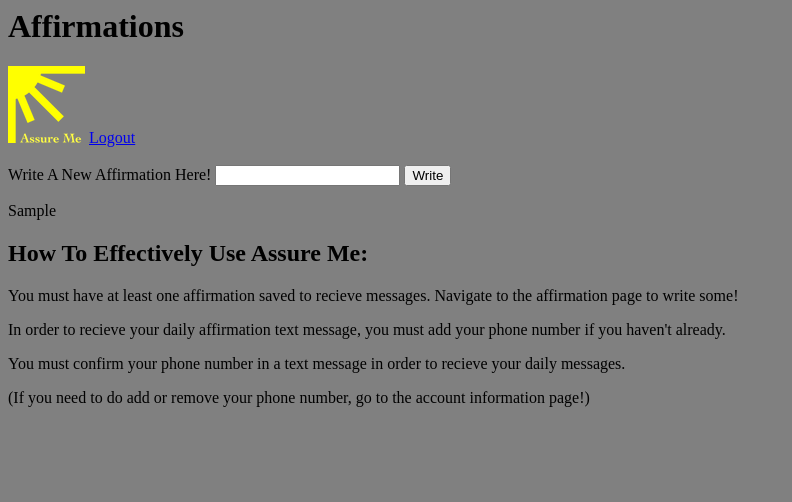
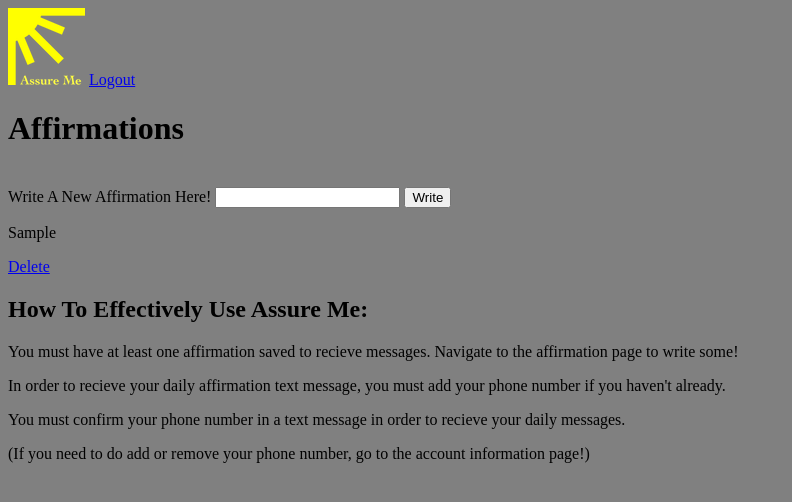
Before and after one commit to CashewRose/Assure-Me, a Django app: page /affirmations in a window 1280 px wide. Shown: the top 502 px of the page, without its empty margins (0-792 px from the left). Run offline with Django 3.2, Linux system fonts and the light colour scheme; a user stored in the database is signed in; tables that the repository leaves empty hold one stand-in row (values such as "Sample post").

Commit message:
Can now  delete affirmation instances

```diff
--- a/djangocap/Assure_Me/templates/affirmations.html
+++ b/djangocap/Assure_Me/templates/affirmations.html
@@ -1,7 +1,7 @@
+{% include "navbar.html"%}
 
 <h1>Affirmations</h1>
 
-{% include "navbar.html"%}
 <form id="affirmation_input" method="post" action="{% url 'Assure_Me:new_affirmation' %}">
     {% csrf_token %}
     <br /> Write A New Affirmation Here!
@@ -12,8 +12,9 @@
 {% if affirmations %}
 
 {% for affirmation in affirmations %}
-<div class="product">
+<div class="affirmation">
     <p> {{affirmation.affirmation}} </p>
+    <a href="{% url 'Assure_Me:delete_affirmation' Affirmation_Id=affirmation.id %}">Delete</a>
 </div>
 {% endfor %}
 
--- a/djangocap/Assure_Me/urls.py
+++ b/djangocap/Assure_Me/urls.py
@@ -13,4 +13,5 @@ urlpatterns = [
     url(r'^account_edit$', views.account_edit_view, name='account_edit'),
     url(r'^affirmations$', views.affirmations_view, name='affirmations'),
     url(r'^affirmation_new$', views.new_affirmation_view, name='new_affirmation'),
+    url(r'^affirmation_delete/(?P<Affirmation_Id>\d)$', views.delete_affirmation_view, name='delete_affirmation'),
 ]
--- a/djangocap/Assure_Me/views/__init__.py
+++ b/djangocap/Assure_Me/views/__init__.py
@@ -6,3 +6,4 @@ from .account_view import account_view
 from .account_edit_view import account_edit_view
 from .affirmations_view import affirmations_view
 from .affirmation_new_view import new_affirmation_view
+from .affirmation_delete_view import delete_affirmation_view
```
Also changed, not shown: djangocap/Assure_Me/views/affirmation_delete_view.py (added, +23 -0 lines).
